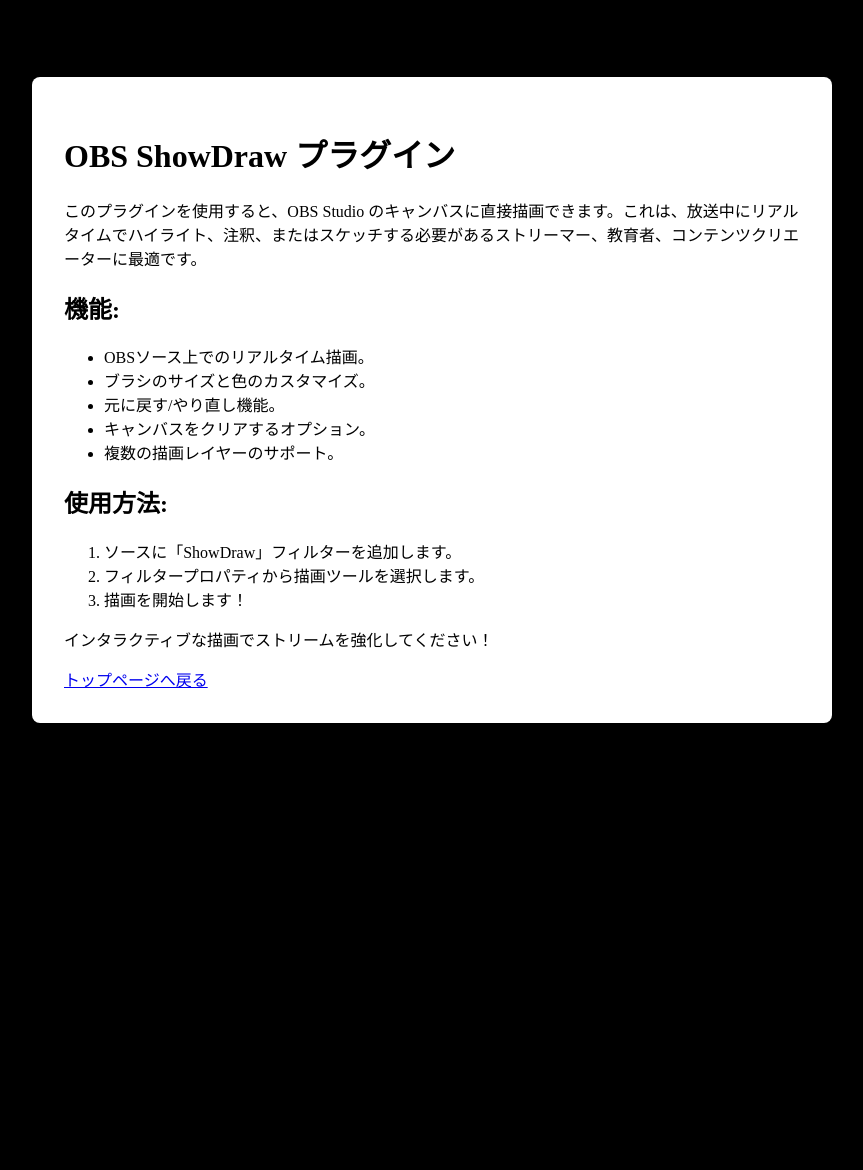
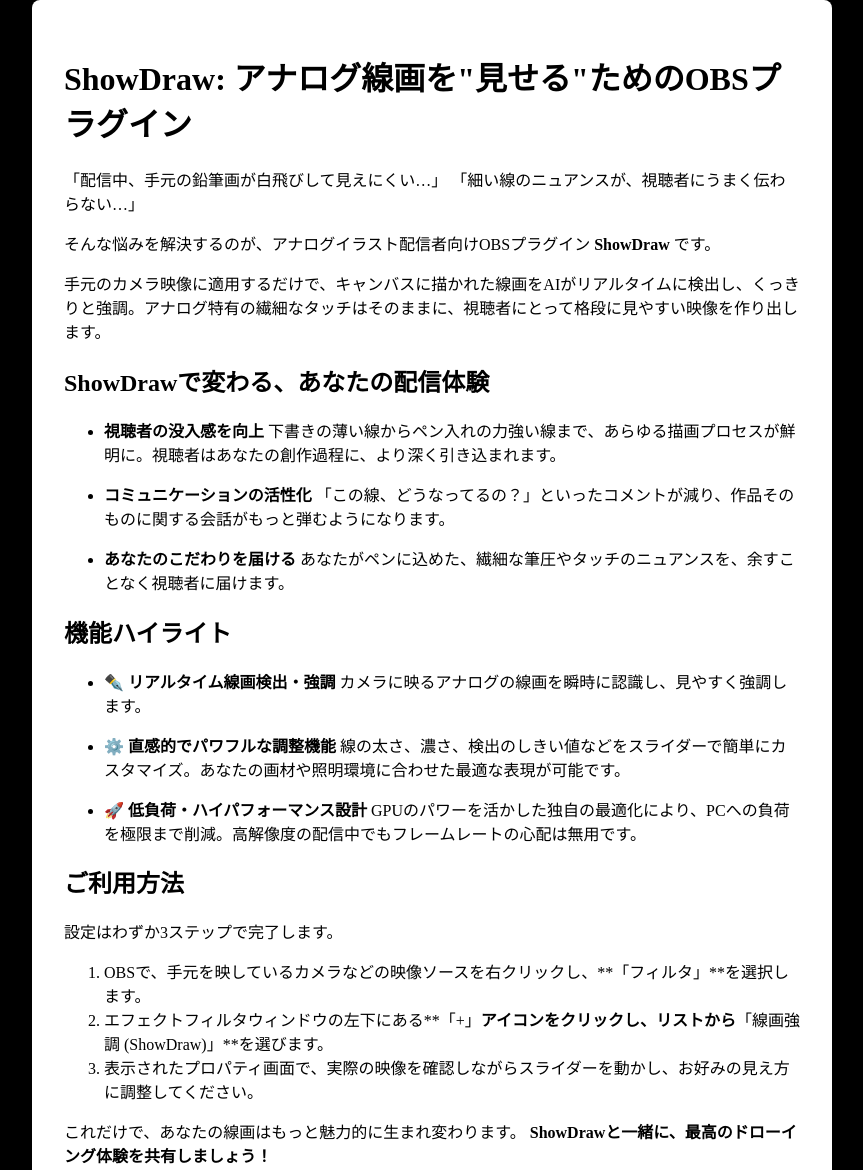
Before and after one commit to kaito-tokyo/obs-showdraw, an Astro site in the folder docs/: page /plugin-description/ja in a window 1280 px wide. Shown: the top 1170 px of the page, without its empty margins (208-1071 px from the left). Before the commit the page ends 800 px from the top, so only its background shows below. Built offline with nearby package versions, Linux system fonts and the light colour scheme; Astro itself is replaced by a stand-in of ours.

Commit message:
Revamp ShowDraw docs and landing with new content
Updated the Japanese and English plugin descriptions with more detailed, benefit-focused content. Improved the landing page with a new title, tagline, and dynamic download links for the latest release. Minor formatting and consistency fixes were made in MarkdownLayout and 404 pages.

```diff
--- a/docs/src/layouts/MarkdownLayout.astro
+++ b/docs/src/layouts/MarkdownLayout.astro
@@ -3,12 +3,12 @@
   frontmatter: {
     title: string;
     lang: string;
-  }
+  };
 }
 
 const { title, lang } = Astro.props.frontmatter;
 
-const backToTopText = lang === 'ja' ? 'トップページへ戻る' : 'Back to Top';
+const backToTopText = lang === "ja" ? "トップページへ戻る" : "Back to Top";
 ---
 
 <!doctype html>
--- a/docs/src/pages/404.astro
+++ b/docs/src/pages/404.astro
@@ -3,6 +3,6 @@
 ---
 
 <Layout title="404 Not Found" lang="en">
-    <h1>404 Not Found</h1>
-    <a href="/">Back to Top</a>
+  <h1>404 Not Found</h1>
+  <a href="/">Back to Top</a>
 </Layout>
--- a/docs/src/pages/plugin-description/ja.md
+++ b/docs/src/pages/plugin-description/ja.md
@@ -1,26 +1,48 @@
 ---
 layout: "../../layouts/MarkdownLayout.astro"
 
-title: "線画強調（ShowDraw）"
+title: "ShowDraw: アナログ線画を\"見せる\"ためのOBSプラグイン"
 lang: "ja"
 ---
 
-# OBS ShowDraw プラグイン
+# ShowDraw: アナログ線画を"見せる"ためのOBSプラグイン
 
-このプラグインを使用すると、OBS Studio のキャンバスに直接描画できます。これは、放送中にリアルタイムでハイライト、注釈、またはスケッチする必要があるストリーマー、教育者、コンテンツクリエーターに最適です。
+「配信中、手元の鉛筆画が白飛びして見えにくい…」
+「細い線のニュアンスが、視聴者にうまく伝わらない…」
 
-## 機能:
+そんな悩みを解決するのが、アナログイラスト配信者向けOBSプラグイン **ShowDraw** です。
 
-- OBSソース上でのリアルタイム描画。
-- ブラシのサイズと色のカスタマイズ。
-- 元に戻す/やり直し機能。
-- キャンバスをクリアするオプション。
-- 複数の描画レイヤーのサポート。
+手元のカメラ映像に適用するだけで、キャンバスに描かれた線画をAIがリアルタイムに検出し、くっきりと強調。アナログ特有の繊細なタッチはそのままに、視聴者にとって格段に見やすい映像を作り出します。
 
-## 使用方法:
+## ShowDrawで変わる、あなたの配信体験
 
-1.  ソースに「ShowDraw」フィルターを追加します。
-2.  フィルタープロパティから描画ツールを選択します。
-3.  描画を開始します！
+* **視聴者の没入感を向上**
+    下書きの薄い線からペン入れの力強い線まで、あらゆる描画プロセスが鮮明に。視聴者はあなたの創作過程に、より深く引き込まれます。
 
-インタラクティブな描画でストリームを強化してください！
+* **コミュニケーションの活性化**
+    「この線、どうなってるの？」といったコメントが減り、作品そのものに関する会話がもっと弾むようになります。
+
+* **あなたのこだわりを届ける**
+    あなたがペンに込めた、繊細な筆圧やタッチのニュアンスを、余すことなく視聴者に届けます。
+
+## 機能ハイライト
+
+* **✒️ リアルタイム線画検出・強調**
+    カメラに映るアナログの線画を瞬時に認識し、見やすく強調します。
+
+* **⚙️ 直感的でパワフルな調整機能**
+    線の太さ、濃さ、検出のしきい値などをスライダーで簡単にカスタマイズ。あなたの画材や照明環境に合わせた最適な表現が可能です。
+
+* **🚀 低負荷・ハイパフォーマンス設計**
+    GPUのパワーを活かした独自の最適化により、PCへの負荷を極限まで削減。高解像度の配信中でもフレームレートの心配は無用です。
+
+## ご利用方法
+
+設定はわずか3ステップで完了します。
+
+1.  OBSで、手元を映しているカメラなどの映像ソースを右クリックし、**「フィルタ」**を選択します。
+2.  エフェクトフィルタウィンドウの左下にある**「+」**アイコンをクリックし、リストから**「線画強調 (ShowDraw)」**を選びます。
+3.  表示されたプロパティ画面で、実際の映像を確認しながらスライダーを動かし、お好みの見え方に調整してください。
+
+これだけで、あなたの線画はもっと魅力的に生まれ変わります。
+**ShowDrawと一緒に、最高のドローイング体験を共有しましょう！**
```
Also changed, not shown: docs/src/pages/index.astro (+18 -8 lines), docs/src/pages/plugin-description/en.md (+36 -14 lines).
